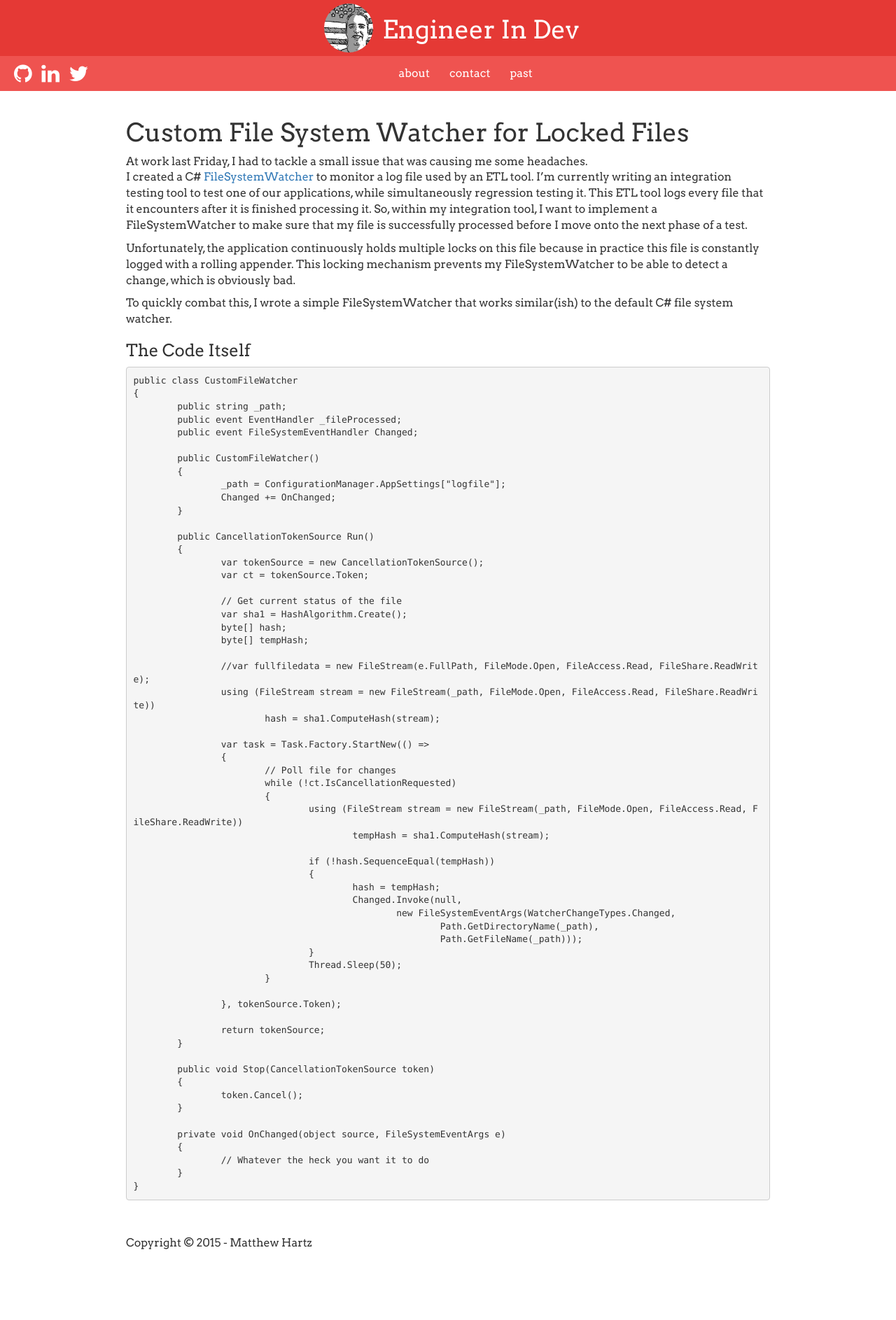
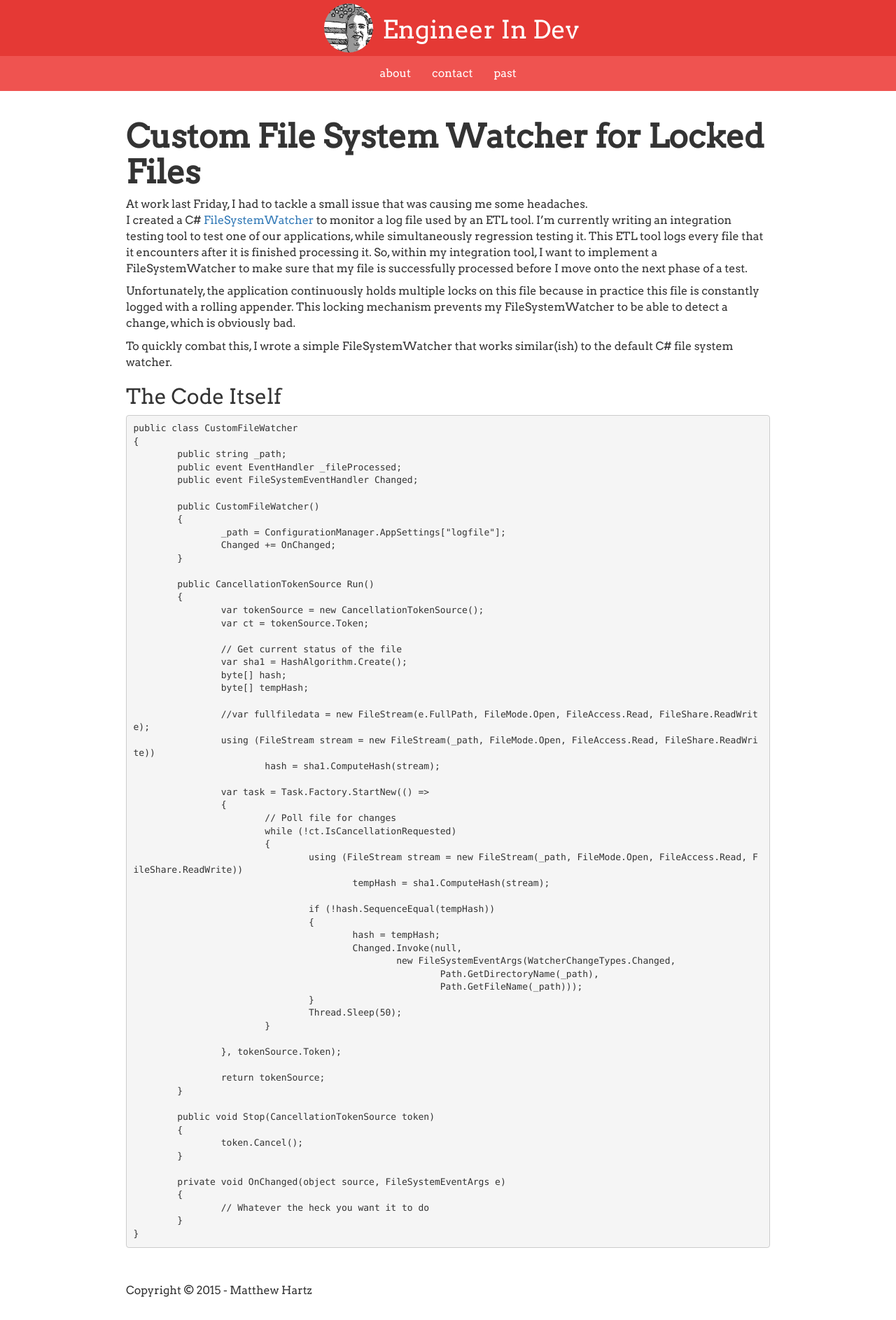
Before and after one commit to MatthewHartz/MatthewHartz.github.io, a Jekyll site: the page built from _posts/2015-10-18-custom-file-system-watcher.md, in a window 1280 px wide. Shown: the whole page at 70% size. Built offline with Jekyll 4.4.1, drawn with Linux system fonts in a browser that asks for light colours; nearby versions of some CDN libraries; Markdown is read by kramdown in place of the engine named in the settings; comment, search, counter and statistics services are not loaded; before the commit the page ends 1818 px from its top, so only the background shows below that.

Commit message:
Potentially final design commit
Updated CSS
Header is now using bootstrap navbars
Updated blog entry to use H2 instead of H3

````diff
--- a/_includes/header.html
+++ b/_includes/header.html
@@ -9,13 +9,15 @@
 			</h1>
 		</div>
 	</div>
-	<div id="navibar" data-spy="affix" data-offset-top="80"">
-		<div class="social-wrapper">
-			<a class="fa fa-github fa-3x" href="https://github.com/rvbmrdonut"></a>
-			<a class="fa fa-linkedin fa-3x" href="https://www.linkedin.com/profile/view?id=339436721&trk=hp-identity-name"></a>
-			<a class="fa fa-twitter fa-3x" href="https://twitter.com/MatthewVHartz"></a>
-		</div>
-		<div class="navibar-options">
+	<nav role="navigation" class="navbar navbar-default" id="navibar" data-spy="affix" data-offset-top="80">
+        <!-- Brand and toggle get grouped for better mobile display -->
+        <div class="navbar-header">
+            <button type="button" data-target="#navbarCollapse" data-toggle="collapse" class="navbar-toggle">
+                <span class="sr-only">Toggle navigation</span>
+                <span class="icon-bar"></span>
+                <span class="icon-bar"></span>
+                <span class="icon-bar"></span>
+            </button>
 			<div class="flip-container" ontouchstart="this.classList.toggle('hover');">
 				<div class="flipper">
 					<div class="front">
@@ -30,18 +32,16 @@
 					</div>
 				</div>
 			</div>
-
-			<!--
-			<div id=stickyImage>
-				<a href="/"><img src="/assets/images/Profile.jpg" /></a>
-			</div>
-			-->
-
-			<ul>
-				<li><a href="/about">about</a></li>
+        </div>
+        <!-- Collection of nav links and other content for toggling -->
+        <div id="navbarCollapse" class="collapse navbar-collapse">
+            <ul class="nav navbar-nav navbar-center">
+                <li><a href="/about">about</a></li>
 				<li><a href="https://github.com/MatthewHartz/MatthewHartz.github.io/issues/new">contact</a></li>
 				<li><a href="/archive">past</a></li>
-			</ul>
-		</div>
-	</div>
+            </ul>
+        </div>
+
+
+    </nav>
 </div>
--- a/_posts/2015-10-18-custom-file-system-watcher.md
+++ b/_posts/2015-10-18-custom-file-system-watcher.md
@@ -18,7 +18,7 @@ rolling appender.  This locking mechanism prevents my FileSystemWatcher to be ab
 
 To quickly combat this, I wrote a simple FileSystemWatcher that works similar(ish) to the default C\# file system watcher.
 
-### The Code Itself
+## The Code Itself
 
 ```C#
 public class CustomFileWatcher
--- a/assets/css/Site.css
+++ b/assets/css/Site.css
@@ -10,12 +10,18 @@ html {
 body {
     font-family: 'Arvo', serif !important;
     font-size: 16px;
+	overflow-x: hidden;
+}
+
+#content h1 {
+	font-size: 46px;
+	font-weight: bold;
 }
 
 #content {
     padding: 20px;
     height: auto;
-    width: 960px;
+    max-width: 960px;
     margin: 0 auto;
 }
 
@@ -44,15 +50,23 @@ footer {
 }
 
 #navibar {
-    height: 50px;
     margin: 0;
-    padding: 0 20px 0 20px;
     background-color: #EF5350;
     text-align: center;
+	border-radius: 0px !important;
+	border: none;
+}
+
+#navibar *{
+	border: none !important;
 }
 
 .navibar-margin {
     height: 70px;
+}
+
+.navbar-header {
+	width: 100% !important;
 }
 
 #stickyImage {
@@ -82,12 +96,20 @@ footer {
 	margin: 0 auto;
 }
 
-.navibar-options > ul {
-    list-style-type: none;
-    display: inline-block;
-    margin: 0;
-    padding: 0;
-    height: 100%;
+#navbarCollapse {
+	text-align: center;
+	max-width: 960px;
+	margin: 0 auto;
+}
+
+#navbarCollapse ul {
+	float: none;
+	display: inline-block;
+	vertical-align: top;
+}
+
+.icon-bar {
+	background-color: white !important;
 }
 
 .navibar-options li {
@@ -96,7 +118,7 @@ footer {
     transition: background-color .3s linear;
 }
 
-.navibar-options li:hover {
+#navbarCollapse li:hover {
     background-color: #E53935;
 }
 
@@ -237,6 +259,7 @@ footer {
 .flip-container {
 	perspective: 1000;
 	float: left;
+	margin-left: 10%;
 }
 	/* flip the pane when hovered */
 	.flip-container:hover .flipper, .flip-container.hover .flipper {
````
